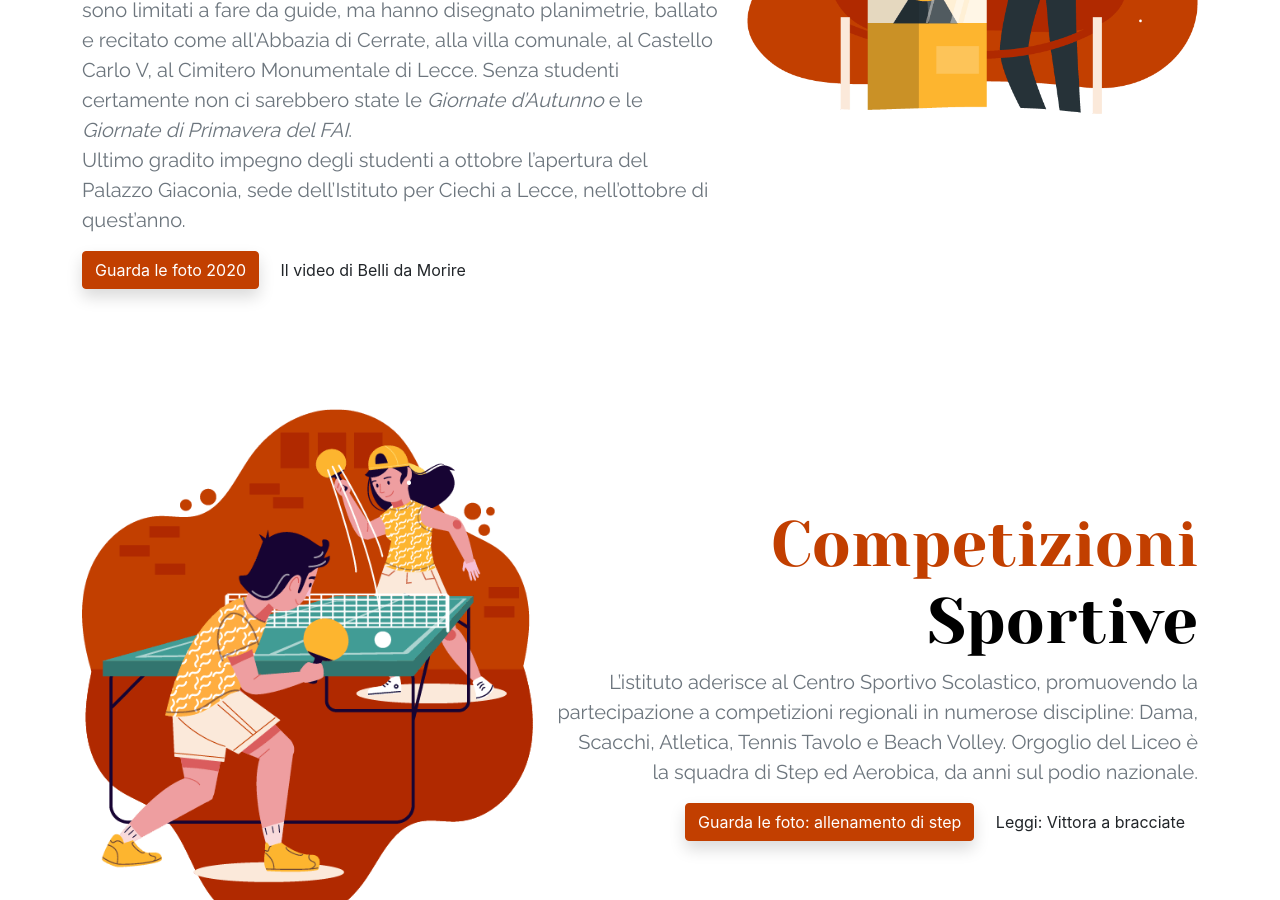
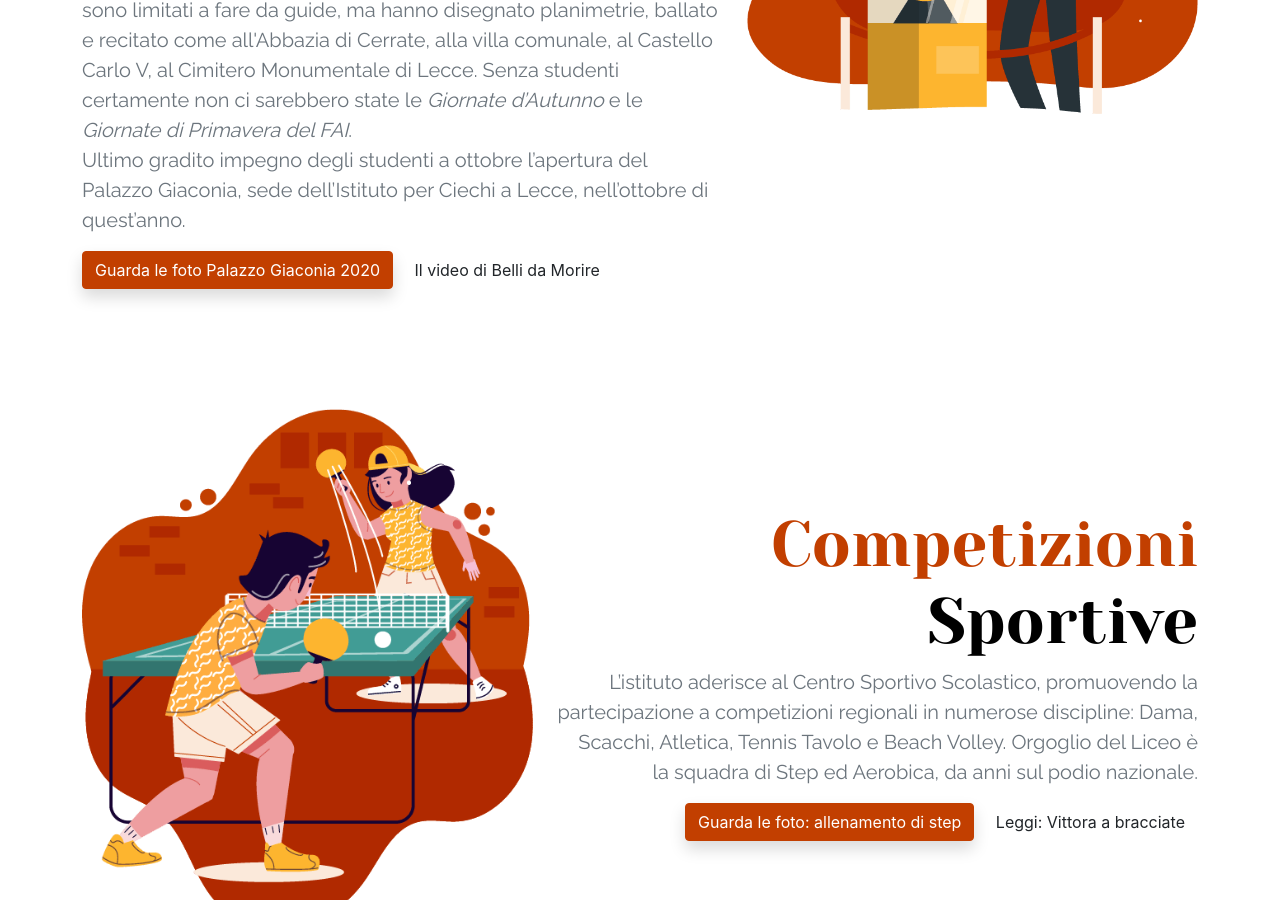
Before and after one commit to PiervitoCreanza/orientamento.liceodegiorgi.edu.it, a Jekyll site: the page built from progetti.html, in a window 1280 px wide and 900 px high, scrolled down 8307 px. Built offline with Jekyll 4.4.1, drawn with Linux system fonts in a browser that asks for light colours.

Commit message:
progetti
holden

```diff
--- a/_data/progetti.json
+++ b/_data/progetti.json
@@ -151,7 +151,7 @@
             "sottotitolo": "La collaborazione tra il <i>FAi (Fondo Ambiente italiano)</i> e gli <i>Aspiranti Ciceroni</i>, come vengono definiti gli studenti guide-per un-giorno, risalgono a moltissimi anni fa, a quando la prof.ssa Adriana Greco insegnava matematica nel nostro Liceo. Da allora questo rapporto non si è mai interrotto. Insieme hanno aperto e presentato agli ospiti  luoghi meravigliosi come la chiesa di San Francesco della Scarpa, l’Episcopio e l’antico Seminario, le mura urbiche, il monastero degli Olivetani a Lecce, la chiesetta della Madonna d’Aurio a Surbo, il palazzo baronale a Melpignano, il palazzo dei Castromediano a Cavallino, la torre di Leverano. In tutte le occasioni gli studenti non si sono limitati a fare da guide, ma hanno disegnato planimetrie, ballato e recitato come all'Abbazia di Cerrate, alla villa comunale, al Castello Carlo V, al Cimitero Monumentale di Lecce. Senza studenti certamente non ci sarebbero state le <i>Giornate d’Autunno</i>  e le <i> Giornate di Primavera del FAI</i>.<br> Ultimo gradito impegno degli studenti a ottobre l’apertura del Palazzo Giaconia, sede dell’Istituto per Ciechi a Lecce, nell’ottobre di quest’anno.",
             "img": "assets/img/illustration/progetti-10-min.png",
             "pulsanteRosso": {
-                "testo": "Guarda le foto 2020",
+                "testo": "Guarda le foto Palazzo Giaconia 2020",
                 "url": "https://photos.app.goo.gl/PzXT1fqAAYktzbCb7"
             },
             "pulsante": {
```
